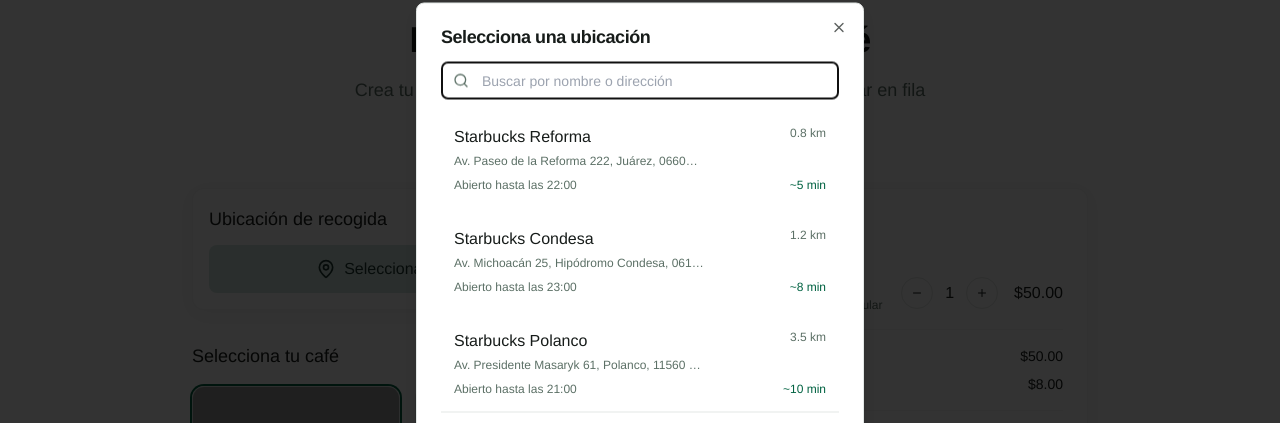
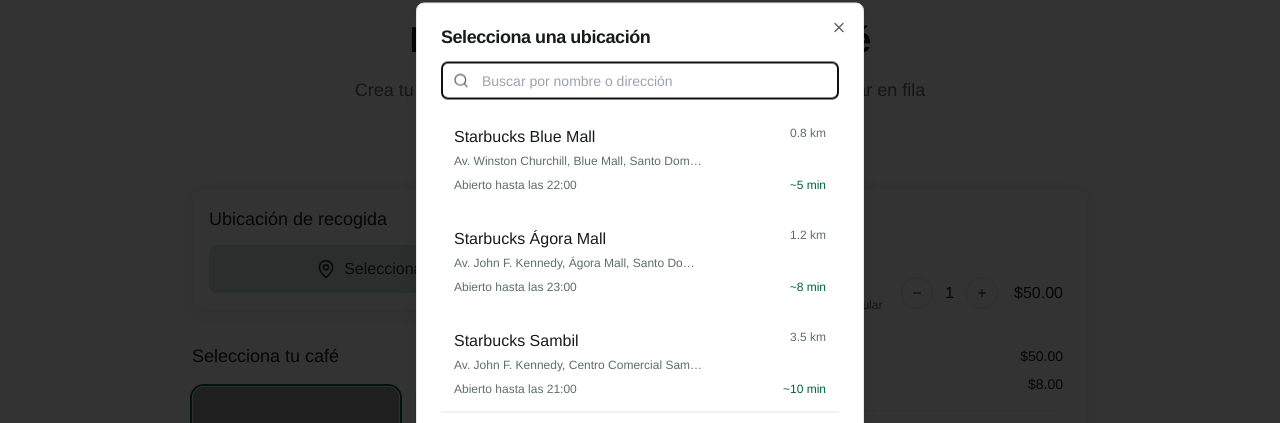
Before and after one commit to rafaelemilioabreu/starbucks-quick-order, a React (Vite) app: page /mobile-order in a window 1280 px wide. Both pictures are taken after a click on the button "Seleccionar ubicación". Shown: the part 164-587 px from the top of the page. Built offline with nearby package versions, Linux system fonts and the light colour scheme; grey boxes are pictures that could not be loaded; a web font is replaced by a local one.

Commit message:
Add Dominican locations and credits
Add Dominican locations and time, and add credits section.

```diff
--- a/src/components/mobile-order/LocationSelector.tsx
+++ b/src/components/mobile-order/LocationSelector.tsx
@@ -2,12 +2,12 @@
 import React, { useState } from 'react';
 import { Map, MapPin, Search } from 'lucide-react';
 
-// Datos de ejemplo de ubicaciones de Starbucks
+// Datos de ejemplo de ubicaciones de Starbucks en República Dominicana
 const starbucksLocations = [
   {
     id: 1,
-    name: "Starbucks Reforma",
-    address: "Av. Paseo de la Reforma 222, Juárez, 06600 Ciudad de México",
+    name: "Starbucks Blue Mall",
+    address: "Av. Winston Churchill, Blue Mall, Santo Domingo",
     distance: "0.8 km",
     isOpen: true,
     openUntil: "22:00",
@@ -15,8 +15,8 @@ const starbucksLocations = [
   },
   {
     id: 2,
-    name: "Starbucks Condesa",
-    address: "Av. Michoacán 25, Hipódromo Condesa, 06170 Ciudad de México",
+    name: "Starbucks Ágora Mall",
+    address: "Av. John F. Kennedy, Ágora Mall, Santo Domingo",
     distance: "1.2 km",
     isOpen: true,
     openUntil: "23:00",
@@ -24,8 +24,8 @@ const starbucksLocations = [
   },
   {
     id: 3,
-    name: "Starbucks Polanco",
-    address: "Av. Presidente Masaryk 61, Polanco, 11560 Ciudad de México",
+    name: "Starbucks Sambil",
+    address: "Av. John F. Kennedy, Centro Comercial Sambil, Santo Domingo",
     distance: "3.5 km",
     isOpen: true,
     openUntil: "21:00",
@@ -33,21 +33,39 @@ const starbucksLocations = [
   },
   {
     id: 4,
-    name: "Starbucks Santa Fe",
-    address: "Centro Comercial Santa Fe, Vasco de Quiroga 3800, Santa Fe, 05109 Ciudad de México",
-    distance: "8.7 km",
+    name: "Starbucks Downtown Center",
+    address: "Av. 27 de Febrero, Downtown Center, Santo Domingo",
+    distance: "4.7 km",
     isOpen: true,
     openUntil: "22:30",
     waitTime: "~3 min"
   },
   {
     id: 5,
-    name: "Starbucks Coyoacán",
-    address: "Av. Miguel Ángel de Quevedo 870, Coyoacán, 04000 Ciudad de México",
+    name: "Starbucks Galería 360",
+    address: "Av. John F. Kennedy, Galería 360, Santo Domingo",
     distance: "5.3 km",
     isOpen: true,
     openUntil: "21:30",
     waitTime: "~7 min"
+  },
+  {
+    id: 6,
+    name: "Starbucks Punta Cana",
+    address: "BlueMall Puntacana, Bulevar Turístico del Este, Punta Cana",
+    distance: "198 km",
+    isOpen: true,
+    openUntil: "22:00",
+    waitTime: "~4 min"
+  },
+  {
+    id: 7,
+    name: "Starbucks Santiago",
+    address: "Av. 27 de Febrero, Colinas Mall, Santiago",
+    distance: "155 km",
+    isOpen: true,
+    openUntil: "21:00",
+    waitTime: "~6 min"
   }
 ];
 
--- a/src/pages/MobileOrder.tsx
+++ b/src/pages/MobileOrder.tsx
@@ -3,7 +3,7 @@ import React from 'react';
 import PageTransition from '../components/layout/PageTransition';
 import Navbar from '../components/layout/Navbar';
 import MobileOrderForm from '../components/mobile-order/MobileOrderForm';
-import { Coffee, MapPin } from 'lucide-react';
+import { Coffee, MapPin, Code } from 'lucide-react';
 
 const MobileOrder = () => {
   return (
@@ -29,6 +29,36 @@ const MobileOrder = () => {
           </div>
 
           <MobileOrderForm />
+
+          {/* Developer Credits Section */}
+          <div className="mt-20 mb-10 border-t pt-8">
+            <div className="flex items-center justify-center text-starbucks-darkgreen mb-4">
+              <Code className="h-5 w-5 mr-2" />
+              <h2 className="text-xl font-semibold">Desarrollado por</h2>
+            </div>
+            <div className="flex flex-wrap justify-center gap-4 max-w-2xl mx-auto text-center">
+              <div className="bg-starbucks-lightgreen/30 px-5 py-3 rounded-lg">
+                <p className="font-medium">Carlos Polanco</p>
+                <p className="text-sm text-muted-foreground">23-1102</p>
+              </div>
+              <div className="bg-starbucks-lightgreen/30 px-5 py-3 rounded-lg">
+                <p className="font-medium">Joan de Jesús</p>
+                <p className="text-sm text-muted-foreground">23-1122</p>
+              </div>
+              <div className="bg-starbucks-lightgreen/30 px-5 py-3 rounded-lg">
+                <p className="font-medium">Mario Guzmán</p>
+                <p className="text-sm text-muted-foreground">23-1061</p>
+              </div>
+              <div className="bg-starbucks-lightgreen/30 px-5 py-3 rounded-lg">
+                <p className="font-medium">Rafael Abreu</p>
+                <p className="text-sm text-muted-foreground">23-1058</p>
+              </div>
+              <div className="bg-starbucks-lightgreen/30 px-5 py-3 rounded-lg">
+                <p className="font-medium">Katherine Langumás</p>
+                <p className="text-sm text-muted-foreground">23-1045</p>
+              </div>
+            </div>
+          </div>
         </div>
       </main>
     </PageTransition>
```
